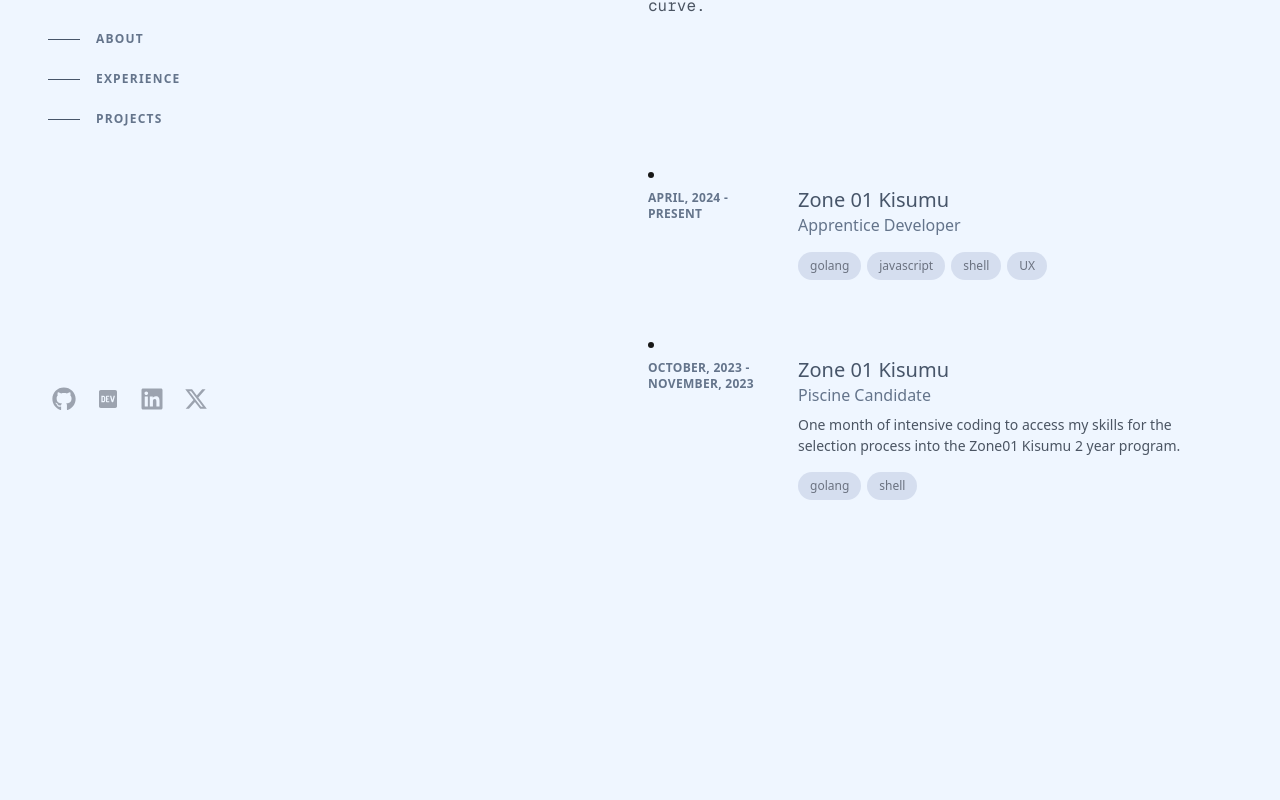
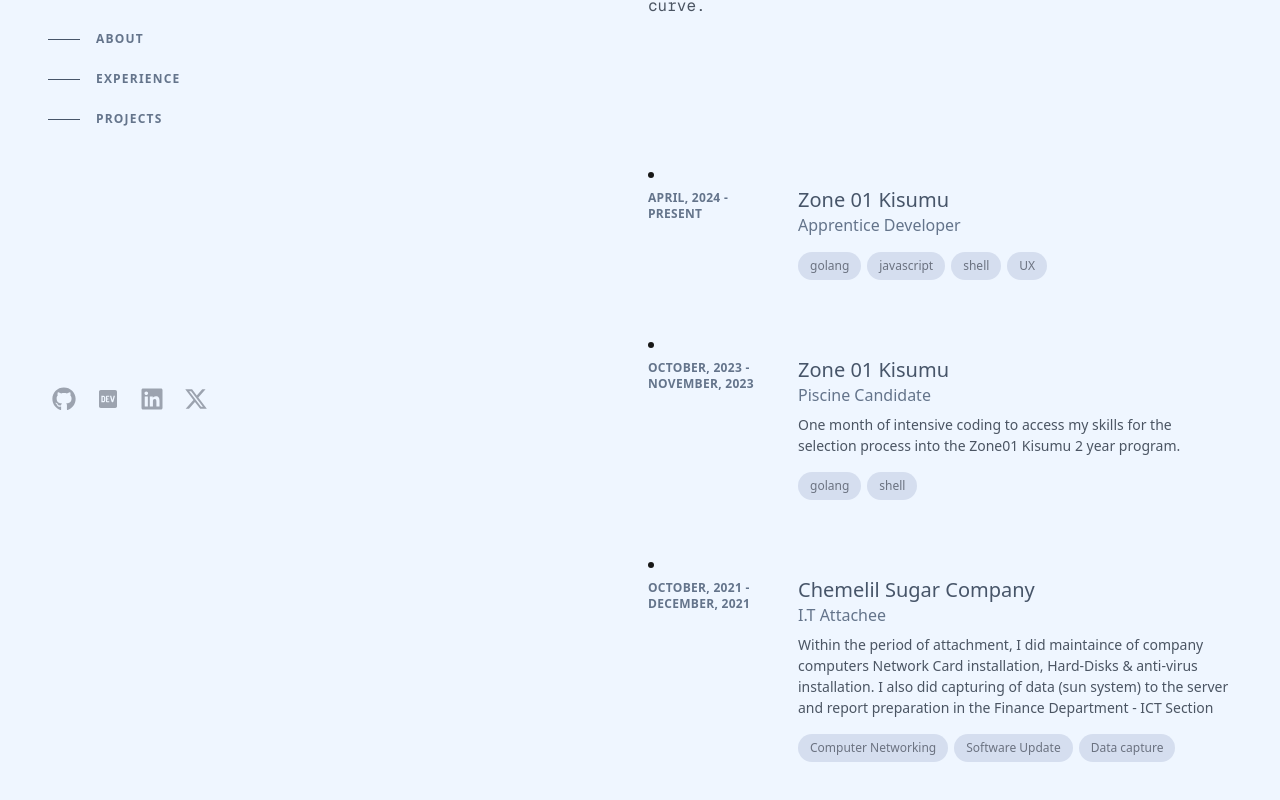
Before and after one commit to Aaron-Ochieng/portfolio, a Next.js app: page / in a window 1280 px wide. Shown: the part 437-1237 px from the top of the page. Before the commit the page ends 1165 px from the top, so only its background shows below. Built offline with nearby package versions, Linux system fonts and the light colour scheme.

Commit message:
add: site data

```diff
--- a/app/components/section2.js
+++ b/app/components/section2.js
@@ -1,5 +1,6 @@
 import { intro, work } from "../data/intro";
 import Card from "./card";
+import ProjectCard from "./project_card";
 
 export default function Section2() {
     var txt = "{txt}"
@@ -25,6 +26,17 @@
                     <Card key={key} date={date} position={pos} company={company} description={desc} technology={technology} />
                 </div>
             ))}
+
+
+            {/* Projects */}
+            <ProjectCard/>
+            <ProjectCard/>
+            <ProjectCard/>
+            <ProjectCard/>
+            <ProjectCard/>
+            <ProjectCard/>
+            <ProjectCard/>
+            <ProjectCard/>
         </section>
     )
 }
--- a/app/data/intro.js
+++ b/app/data/intro.js
@@ -12,18 +12,29 @@
 }
 
 export const work = {
-    work_2: {
+    work_1: {
         desc: "",
         pos: "Apprentice Developer",
         technology: ["golang", "javascript", "shell", "UX"],
         date: "April, 2024 - Present",
         company: "Zone 01 Kisumu"
     },
-    work_1: {
+    work_2: {
         desc: "One month of intensive coding to access my skills for the selection process into the Zone01 Kisumu 2 year program. ",
         pos: "Piscine Candidate",
         technology: ["golang", "shell"],
         date: "October, 2023 - November, 2023 ",
         company: "Zone 01 Kisumu"
+    },
+    work_3: {
+        desc: `
+        Within the period of attachment, I did maintaince of company computers
+        Network Card installation, Hard-Disks & anti-virus installation.
+        I also did capturing of data (sun system) to the server and report preparation in the Finance Department - ICT Section
+        `,
+        pos: "I.T Attachee",
+        technology: ["Computer Networking", "Software Update","Data capture"],
+        date: "October, 2021 - December, 2021",
+        company: "Chemelil Sugar Company"
     }
 }
```
